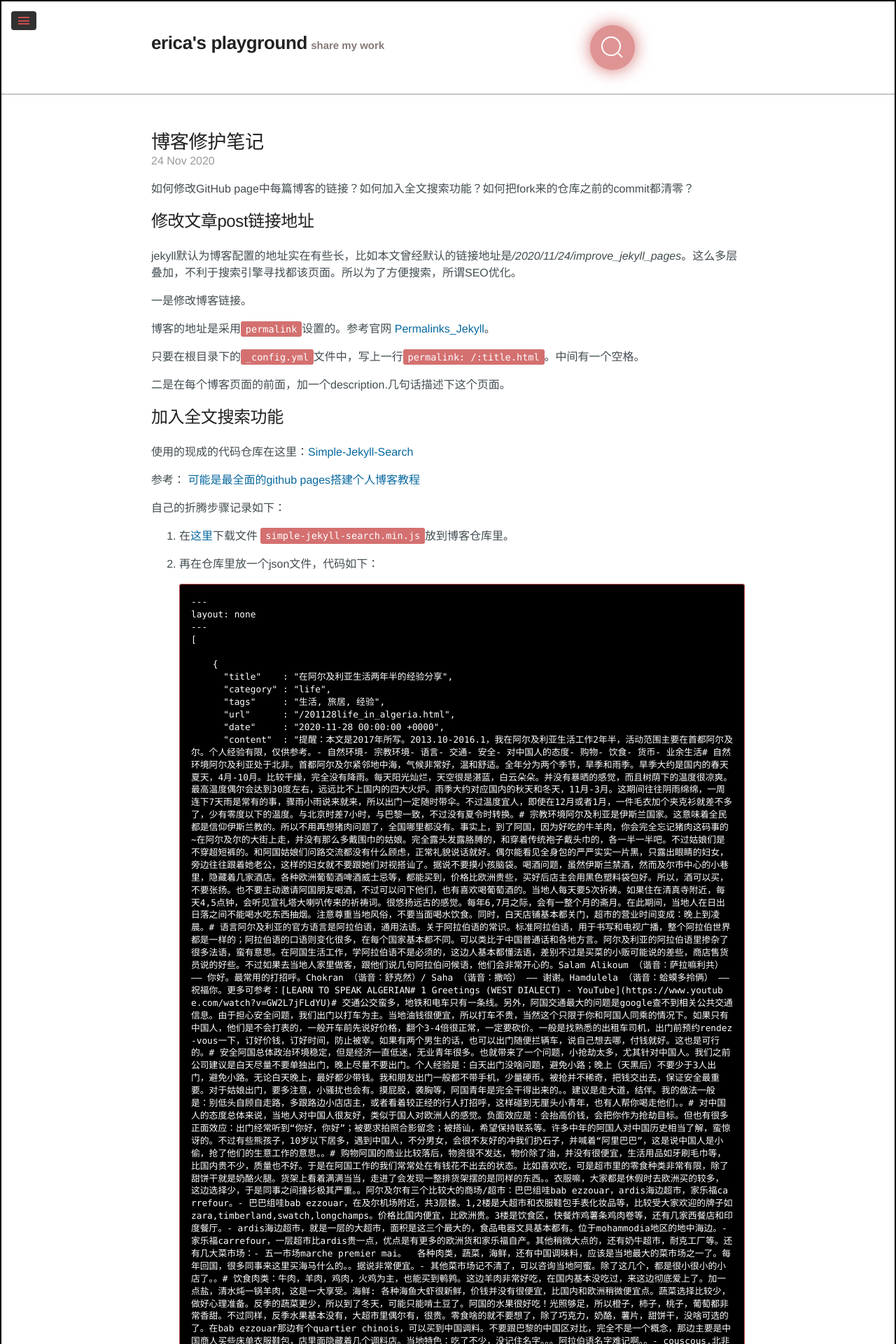
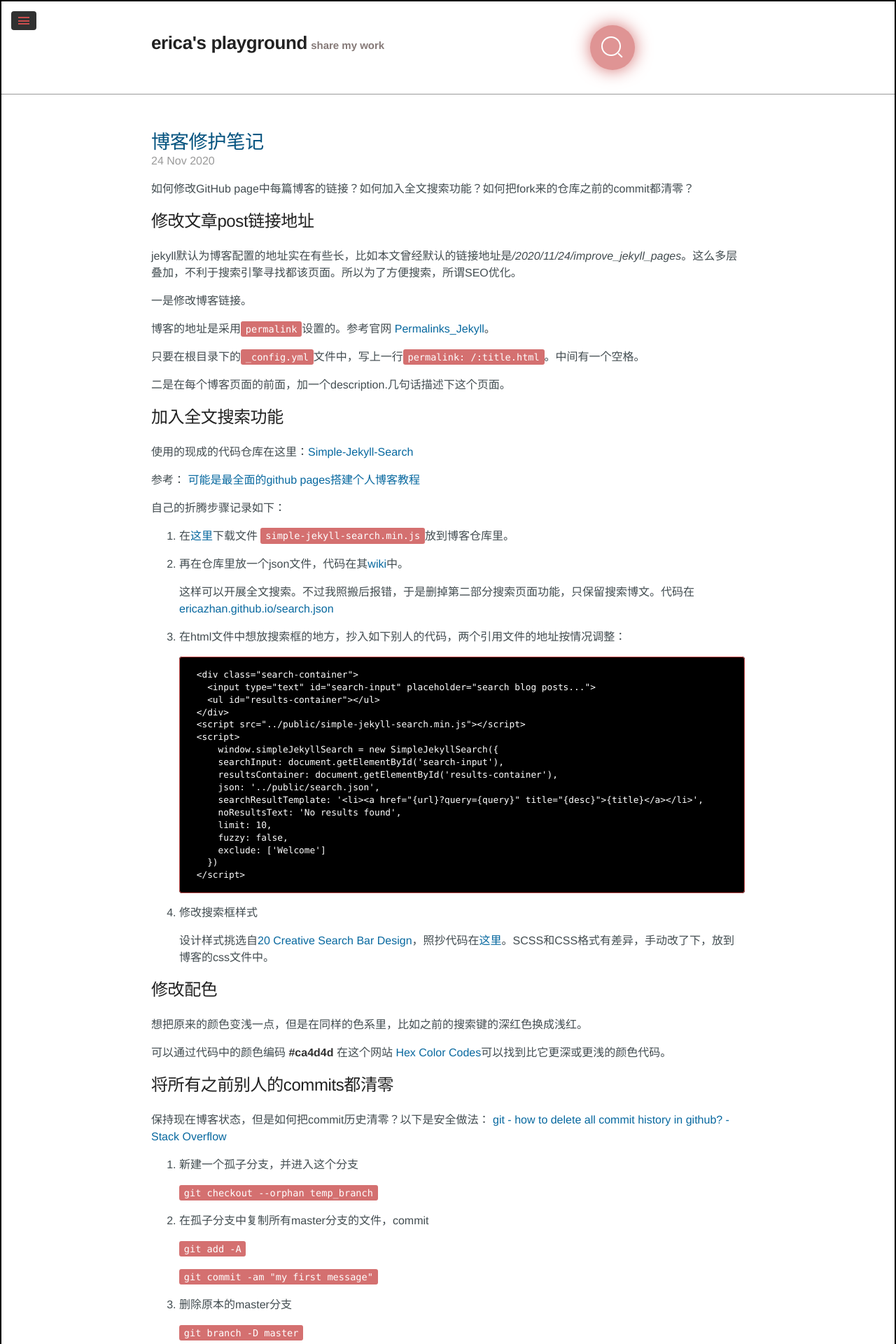
Before and after one commit to ericazhan/ericazhan.github.io, a Jekyll site: the page built from _posts/2020-11-24-notes_jekyll_pages.md, in a window 1280 px wide. Shown: the top 1920 px of the page at 70% size. Built offline with Jekyll 4.4.1, drawn with Linux system fonts in a browser that asks for light colours; some web fonts are replaced; comment, search, counter and statistics services are not loaded; some of the changed text lies outside the part shown.

Commit message:
👌 IMPROVE:

````diff
--- a/_posts/2020-11-24-notes_jekyll_pages.md
+++ b/_posts/2020-11-24-notes_jekyll_pages.md
@@ -31,29 +31,11 @@ jekyll默认为博客配置的地址实在有些长，比如本文曾经默认
 
 1. 在[这里](https://github.com/christian-fei/Simple-Jekyll-Search/tree/master/example/js)下载文件 `simple-jekyll-search.min.js`放到博客仓库里。
 
-2. 再在仓库里放一个json文件，代码如下：
+2. 再在仓库里放一个json文件，代码在其[wiki](https://github.com/christian-fei/Simple-Jekyll-Search/wiki#enabling-full-text-search)中。
 
-   ```
-   ---
-   layout: none
-   ---
-   [
-     {% for post in site.posts %}
-       {
-         "title"    : "{{ post.title | escape }}",
-         "category" : "{{ post.category }}",
-         "tags"     : "{{ post.tags | join: ', ' }}",
-         "url"      : "{{ site.baseurl }}{{ post.url }}",
-         "date"     : "{{ post.date }}",
-         "content"  : "{{ post.content | strip_html | strip_newlines | escape | remove: '\'| replace: " ", ' ' }}"
-       } {% unless forloop.last %},{% endunless %}
-     {% endfor %}
-   ]
-   ```
+   这样可以开展全文搜索。不过我照搬后报错，于是删掉第二部分搜索页面功能，只保留搜索博文。代码在[ericazhan.github.io/search.json](https://github.com/ericazhan/ericazhan.github.io/blob/master/public/search.json)
 
-   这样可以开展全文搜索。
-
-3. 在html文件中想放搜索框的地方，插入如下代码，注意两个引用文件的地址可能需要按情况调整：
+3. 在html文件中想放搜索框的地方，抄入如下别人的代码，两个引用文件的地址按情况调整：
 
     ```
     <div class="search-container">
--- a/public/css/yixuan.css
+++ b/public/css/yixuan.css
@@ -565,13 +565,13 @@ a.sidebar-nav-item:focus {
 .page-title,
 .post-title,
 .post-title a {
-  color: #212121;
+  color: #05537F;
 
 }
 .page-title,
 .post-title {
   margin-top: 0;
-  color:#212121;
+  color:#05537F;
 
 }
 
````
